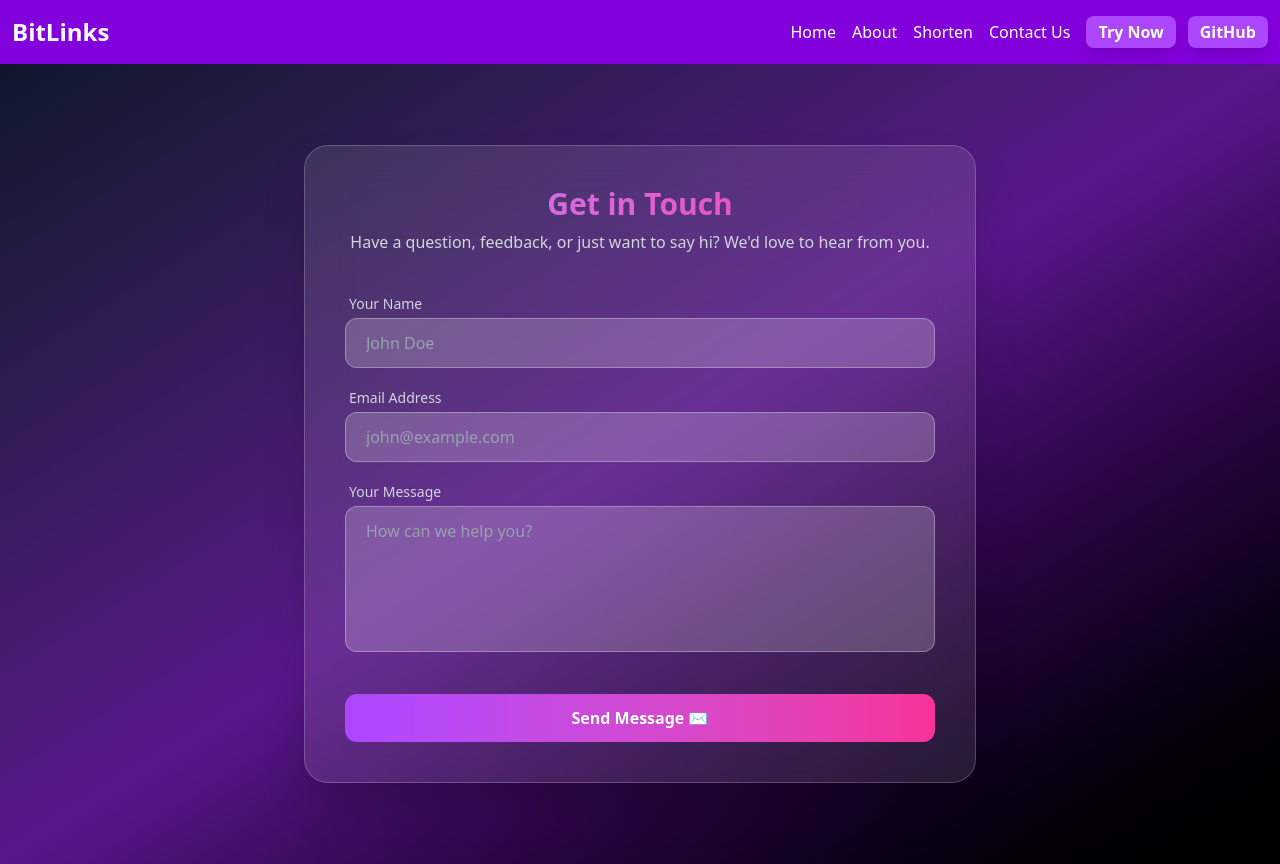
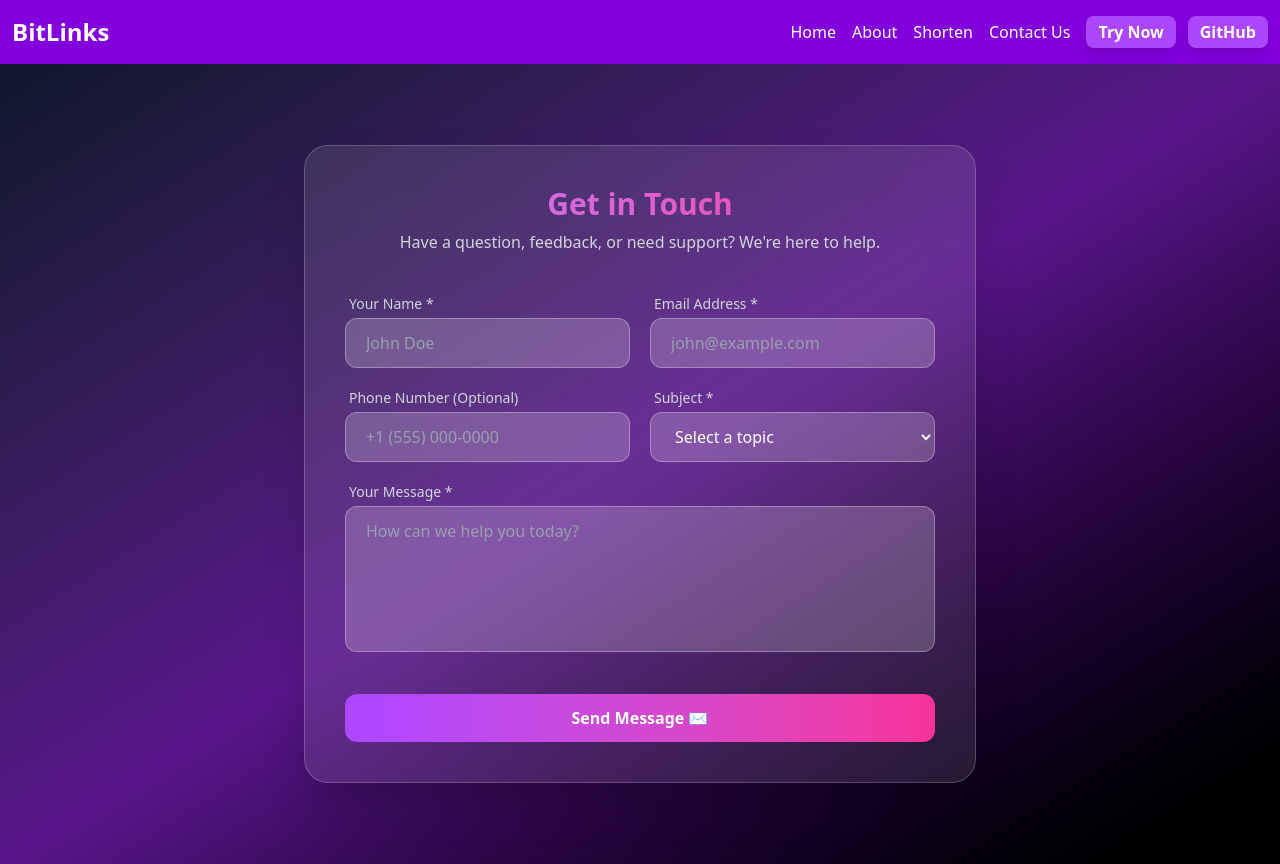
Before and after one commit to DevLife0101/bitlinks, a Next.js app: page /contact in a window 1280 px wide. Built offline with nearby package versions, Linux system fonts and the light colour scheme.

Commit message:
contact page

```diff
--- a/app/about/page.js
+++ b/app/about/page.js
@@ -106,6 +106,7 @@ const About = () => {
         >
           Get Started
         </Link>
+
       </section>
     </div>
   );
--- /dev/null
+++ b/app/api/contact/route.js
@@ -0,0 +1,42 @@
+import { NextResponse } from "next/server";
+import clientPromise from "@/lib/mongodb";
+
+export async function POST(request) {
+  try {
+    const body = await request.json();
+    // 1. Destructure the new fields
+    const { name, email, phone, subject, message } = body || {};
+
+    // 2. Validate the input (Phone is optional here, but others are required)
+    if (!name || !email || !subject || !message) {
+      return NextResponse.json(
+        { success: false, message: "Name, email, subject, and message are required." },
+        { status: 400 }
+      );
+    }
+
+    const client = await clientPromise;
+    const db = client.db("bitlinks");
+    const collection = db.collection("messages");
+
+    // 3. Insert all data into the database
+    await collection.insertOne({
+      name,
+      email,
+      phone: phone || "Not provided", // Save phone if provided, else note it
+      subject,
+      message,
+      createdAt: new Date(),
+    });
+
+    return NextResponse.json(
+      { success: true, message: "Message sent successfully" },
+      { status: 201 }
+    );
+  } catch (error) {
+    return NextResponse.json(
+      { success: false, message: "Internal server error." },
+      { status: 500 }
+    );
+  }
+}
--- a/app/contact/page.js
+++ b/app/contact/page.js
@@ -2,7 +2,14 @@
 import React, { useState } from "react";
 
 const Contact = () => {
-  const [formData, setFormData] = useState({ name: "", email: "", message: "" });
+  // 1. Added phone and subject to state
+  const [formData, setFormData] = useState({
+    name: "",
+    email: "",
+    phone: "",
+    subject: "",
+    message: ""
+  });
   const [loading, setLoading] = useState(false);
   const [success, setSuccess] = useState(false);
 
@@ -10,20 +17,33 @@ const Contact = () => {
     setFormData({ ...formData, [e.target.name]: e.target.value });
   };
 
-  const handleSubmit = (e) => {
+  const handleSubmit = async (e) => {
     e.preventDefault();
     setLoading(true);
     setSuccess(false);
 
-    // Simulating an API call for the contact form
-    setTimeout(() => {
-      setLoading(false);
+    try {
+      const response = await fetch("/api/contact", {
+        method: "POST",
+        headers: { "Content-Type": "application/json" },
+        body: JSON.stringify(formData),
+      });
+
+      if (response.ok) {
         setSuccess(true);
-      setFormData({ name: "", email: "", message: "" }); // Reset form
+        // Reset form completely
+        setFormData({ name: "", email: "", phone: "", subject: "", message: "" });
 
         // Hide success message after 4 seconds
         setTimeout(() => setSuccess(false), 4000);
-    }, 1500);
+      } else {
+        console.error("Failed to send message");
+      }
+    } catch (error) {
+      console.error("Error submitting form:", error);
+    } finally {
+      setLoading(false);
+    }
   };
 
   return (
@@ -34,14 +54,16 @@ const Contact = () => {
         </h1>
 
         <p className="text-gray-300 text-center mb-10">
-          Have a question, feedback, or just want to say hi? We'd love to hear from you.
+          Have a question, feedback, or need support? We're here to help.
         </p>
 
         <form onSubmit={handleSubmit} className="flex flex-col gap-5">
-          {/* Name Input */}
+          {/* Grid layout for Name, Email, and Phone to save space */}
+          <div className="grid md:grid-cols-2 gap-5">
+            {/* Name */}
             <div>
               <label htmlFor="name" className="block text-sm font-medium text-gray-300 mb-1 ml-1">
-              Your Name
+                Your Name *
               </label>
               <input
                 type="text"
@@ -55,10 +77,10 @@ const Contact = () => {
               />
             </div>
 
-          {/* Email Input */}
+            {/* Email */}
             <div>
               <label htmlFor="email" className="block text-sm font-medium text-gray-300 mb-1 ml-1">
-              Email Address
+                Email Address *
               </label>
               <input
                 type="email"
@@ -71,11 +93,52 @@ const Contact = () => {
                 className="px-5 py-3 rounded-xl w-full bg-white/20 border border-white/30 focus:outline-none focus:ring-2 focus:ring-pink-500 transition-all duration-300 placeholder-gray-400"
               />
             </div>
+          </div>
+
+          <div className="grid md:grid-cols-2 gap-5">
+            {/* Phone Number */}
+            <div>
+              <label htmlFor="phone" className="block text-sm font-medium text-gray-300 mb-1 ml-1">
+                Phone Number (Optional)
+              </label>
+              <input
+                type="tel"
+                id="phone"
+                name="phone"
+                value={formData.phone}
+                onChange={handleChange}
+                placeholder="+1 (555) 000-0000"
+                className="px-5 py-3 rounded-xl w-full bg-white/20 border border-white/30 focus:outline-none focus:ring-2 focus:ring-purple-500 transition-all duration-300 placeholder-gray-400"
+              />
+            </div>
+
+            {/* Subject Dropdown */}
+            <div>
+              <label htmlFor="subject" className="block text-sm font-medium text-gray-300 mb-1 ml-1">
+                Subject *
+              </label>
+              <select
+                id="subject"
+                name="subject"
+                value={formData.subject}
+                onChange={handleChange}
+                required
+                className="px-5 py-3 rounded-xl w-full bg-white/20 border border-white/30 focus:outline-none focus:ring-2 focus:ring-pink-500 transition-all duration-300 text-white [&>option]:text-black"
+              >
+                <option value="" disabled>Select a topic</option>
+                <option value="General Inquiry">General Inquiry</option>
+                <option value="Technical Support">Technical Support</option>
+                <option value="Bug Report">Bug Report</option>
+                <option value="Billing & Sales">Billing & Sales</option>
+                <option value="Partnership">Partnership</option>
+              </select>
+            </div>
+          </div>
 
           {/* Message Input */}
           <div>
             <label htmlFor="message" className="block text-sm font-medium text-gray-300 mb-1 ml-1">
-              Your Message
+              Your Message *
             </label>
             <textarea
               id="message"
@@ -84,7 +147,7 @@ const Contact = () => {
               onChange={handleChange}
               required
               rows="5"
-              placeholder="How can we help you?"
+              placeholder="How can we help you today?"
               className="px-5 py-3 rounded-xl w-full bg-white/20 border border-white/30 focus:outline-none focus:ring-2 focus:ring-purple-500 transition-all duration-300 placeholder-gray-400 resize-none"
             ></textarea>
           </div>
```
Lines whose indentation alone changed are shown as unchanged.
